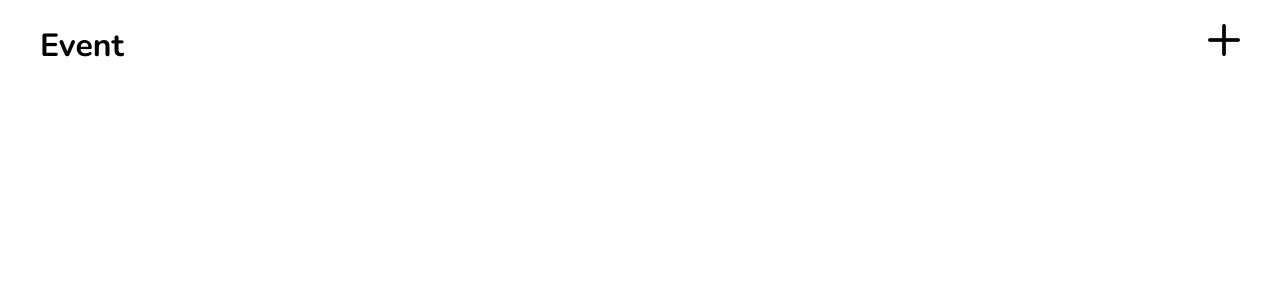
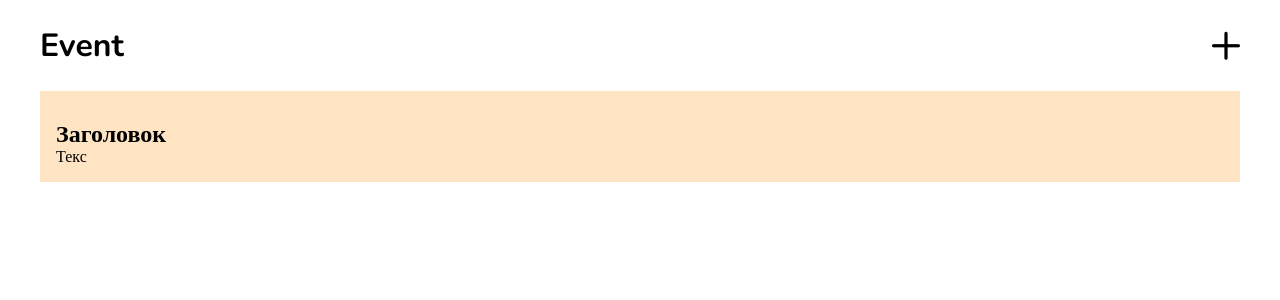
Before and after one commit to bemal63/events, a React (Vite) app: page / in a window 1280 px wide. Shown: the top 300 px of the page. Built offline with nearby package versions, Linux system fonts and the light colour scheme.

Commit message:
Главная страница с карточками постов, промежуточные изменения

```diff
--- a/src/app/App.module.scss
+++ b/src/app/App.module.scss
@@ -1,14 +1,15 @@
 .app {
   display: grid;
-  margin-top: 24px;
+  margin: 24px 0;
   font-family: 'Nunito', sans-serif;
 }
 
 .navbar {
   display: flex;
+  align-items: center;
   justify-content: space-between;
 }
 
 .icon {
-  font-size: 32px;
+  font-size: 28px;
 }
--- a/src/app/App.tsx
+++ b/src/app/App.tsx
@@ -2,9 +2,12 @@ import { Title } from "shared/ui/Title";
 import styles from "./App.module.scss";
 import { IconFont } from "shared/ui/IconFont/IconFont";
 import { Navbar } from "widgets/Navbar/ui/Navbar/Navbar";
+import { Content } from "widgets/Content/ui/Content";
+import { Panel } from "shared/ui/Panel/Panel";
 
 export const App = () => {
   return (
+    <>
       <div className={styles.app}>
         <Navbar>
           <div className={styles.navbar}>
@@ -13,5 +16,15 @@ export const App = () => {
           </div>
         </Navbar>
       </div>
+        <Content>
+          <Panel>
+            <div className={styles.card}>
+              <img />
+              <Title tag="h3">Заголовок</Title>
+              <Title tag="span">Текс</Title>
+            </div>
+          </Panel>
+        </Content>
+    </>
   );
 }
--- a/src/shared/ui/Panel/Panel.module.scss
+++ b/src/shared/ui/Panel/Panel.module.scss
@@ -3,7 +3,6 @@
   display: flex;
   width: 100%;
   padding: 12px 16px 16px;
-  background-color: #fff;
   border-radius: 8px;
   transition: box-shadow 0.3ms ease-in-out;
 
--- /dev/null
+++ b/src/widgets/Content/ui/Content.module.scss
@@ -0,0 +1,3 @@
+.main {
+  background-color: bisque;
+}
--- /dev/null
+++ b/src/widgets/Content/ui/Content.tsx
@@ -0,0 +1,10 @@
+import { ReactNode } from "react";
+import styles from "./Content.module.scss";
+
+interface ContentProps {
+  children: ReactNode;
+}
+
+export const Content = ({ children }: ContentProps) => {
+  return <main className={styles.main}>{children}</main>;
+};
--- a/src/widgets/Navbar/ui/Navbar/Navbar.tsx
+++ b/src/widgets/Navbar/ui/Navbar/Navbar.tsx
@@ -11,5 +11,9 @@ interface NavbarProps {
 }
 
 export const Navbar = memo(({ children }: NavbarProps) => {
-  return <nav className={style.navbar}>{children}</nav>;
+  return (
+    <div className={style.navbar}>
+      <nav>{children}</nav>
+    </div>
+  );
 });
```
Lines whose indentation alone changed are shown as unchanged.
